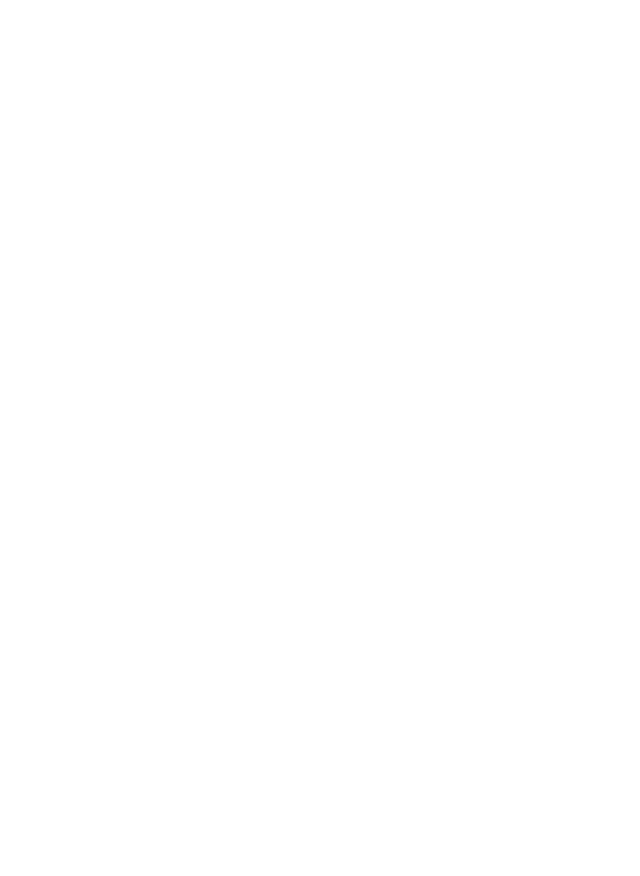
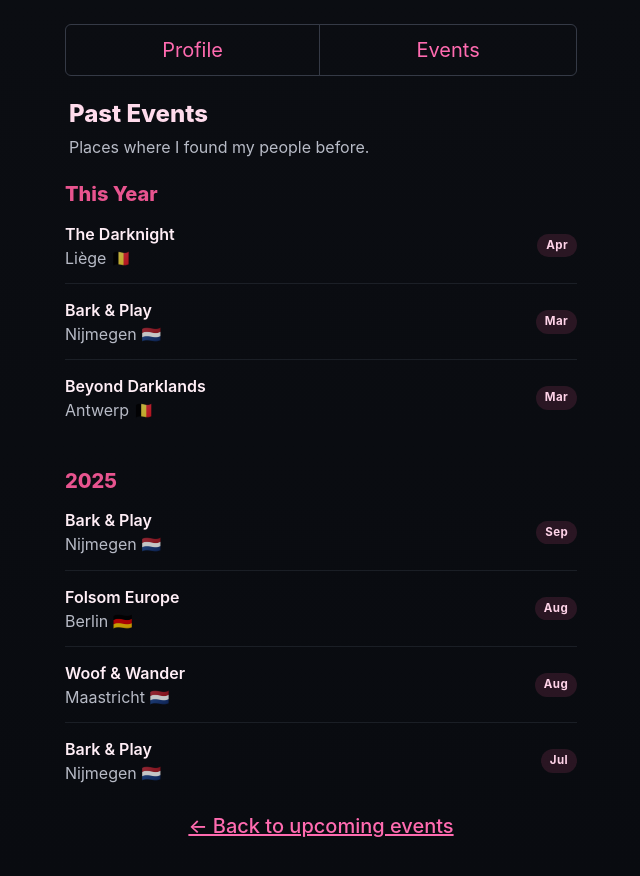
Before and after one commit to pup-softlock/pup-softlock-landing, a Nuxt app: page /past-events in a window 1280 px wide. Before the commit this address had no page. Shown: the top 876 px of the page, without its empty margins (319-959 px from the left). Before the commit the page ends 800 px from the top, so only its background shows below. Built offline with nearby package versions, Linux system fonts and the light colour scheme.

Commit message:
Add past events

```diff
--- a/app/assets/scss/main.scss
+++ b/app/assets/scss/main.scss
@@ -209,6 +209,41 @@
   letter-spacing: 0.04em;
 }
 
+.past-event-list {
+  display: grid;
+  gap: 0.85rem;
+}
+
+.past-event-row {
+  display: flex;
+  align-items: center;
+  justify-content: space-between;
+  gap: 1rem;
+  padding-bottom: 0.85rem;
+  border-bottom: 1px solid rgba(148, 163, 184, 0.12);
+}
+
+.past-event-row:last-child {
+  padding-bottom: 0;
+  border-bottom: none;
+}
+
+.past-event-copy {
+  min-width: 0;
+}
+
+.past-event-date {
+  flex-shrink: 0;
+  padding: 0.2rem 0.55rem;
+  border-radius: 9999px;
+  background: rgba(232, 84, 143, 0.14);
+  color: #ffd3e8;
+  font-size: 0.72rem;
+  font-weight: 700;
+  letter-spacing: 0.04em;
+  white-space: nowrap;
+}
+
 .tabs ul {
   border-bottom: none;
 }
--- a/app/pages/events.vue
+++ b/app/pages/events.vue
@@ -290,9 +290,17 @@
         <p class="mb-0">DM on Instagram</p>
       </div> -->
 
-      <NuxtLink to="/" class="button is-text mt-3 pl-0"
-        >← Back to profile</NuxtLink
-      >
+      <div class="is-flex is-flex-direction-column mt-5">
+        <NuxtLink
+          to="/past-events"
+          class="button is-fullwidth is-text mb-0 is-medium"
+          >Past Events</NuxtLink
+        >
+
+        <NuxtLink to="/" class="button is-fullwidth is-text mt-3"
+          >← Back to profile</NuxtLink
+        >
+      </div>
     </div>
   </main>
 </template>
--- /dev/null
+++ b/app/pages/past-events.vue
@@ -0,0 +1,133 @@
+<script setup lang="ts">
+useSeoMeta({
+  title: "Past Events",
+  description:
+    "A small archive of places where pup Softlock has been spotted before.",
+});
+
+type PastEvent = {
+  title: string;
+  location: string;
+  dates: string;
+};
+
+type PastEventYearGroup = {
+  year: string;
+  items: PastEvent[];
+};
+
+const pastEventGroups: PastEventYearGroup[] = [
+  {
+    year: "2026",
+    items: [
+      {
+        title: "The Darknight",
+        location: "Liège 🇧🇪",
+        dates: "Apr",
+      },
+      {
+        title: "Bark & Play",
+        location: "Nijmegen 🇳🇱",
+        dates: "Mar",
+      },
+      {
+        title: "Beyond Darklands",
+        location: "Antwerp 🇧🇪",
+        dates: "Mar",
+      },
+    ],
+  },
+  {
+    year: "2025",
+    items: [
+      {
+        title: "Bark & Play",
+        location: "Nijmegen 🇳🇱",
+        dates: "Sep",
+      },
+      {
+        title: "Folsom Europe",
+        location: "Berlin 🇩🇪",
+        dates: "Aug",
+      },
+      {
+        title: "Woof & Wander",
+        location: "Maastricht 🇳🇱",
+        dates: "Aug",
+      },
+      {
+        title: "Bark & Play",
+        location: "Nijmegen 🇳🇱",
+        dates: "Jul",
+      },
+    ],
+  },
+];
+</script>
+
+<template>
+  <main class="page-shell">
+    <div class="mobile-frame">
+      <nav
+        class="tabs is-toggle is-fullwidth is-medium mb-5"
+        aria-label="Primary"
+      >
+        <ul>
+          <li>
+            <NuxtLink to="/">Profile</NuxtLink>
+          </li>
+          <li>
+            <NuxtLink to="/events">Events</NuxtLink>
+          </li>
+        </ul>
+      </nav>
+
+      <section class="mb-5 px-1">
+        <h1 class="title is-4 mb-2">Past Events</h1>
+        <p class="small-note">Places where I found my people before.</p>
+      </section>
+
+      <div class="is-flex is-flex-direction-column">
+        <section
+          v-for="(group, groupIndex) in pastEventGroups"
+          :key="group.year"
+        >
+          <div
+            :class="{
+              'mb-6': groupIndex !== pastEventGroups.length - 1,
+            }"
+          >
+            <h2 class="title is-5 mb-4 has-text-primary">
+              {{
+                group.year === new Date().getFullYear().toString()
+                  ? "This Year"
+                  : group.year
+              }}
+            </h2>
+
+            <div class="past-event-list">
+              <article
+                v-for="item in group.items"
+                :key="`${group.year}-${item.title}-${item.dates}`"
+                class="past-event-row"
+              >
+                <div class="past-event-copy">
+                  <h3 class="has-text-weight-semibold mb-0">
+                    {{ item.title }}
+                  </h3>
+                  <p class="small-note mb-0">{{ item.location }}</p>
+                </div>
+
+                <div class="past-event-date">{{ item.dates }}</div>
+              </article>
+            </div>
+          </div>
+        </section>
+      </div>
+
+      <NuxtLink to="/events" class="button is-text mt-4 is-fullwidth is-medium"
+        >← Back to upcoming events</NuxtLink
+      >
+    </div>
+  </main>
+</template>
```
